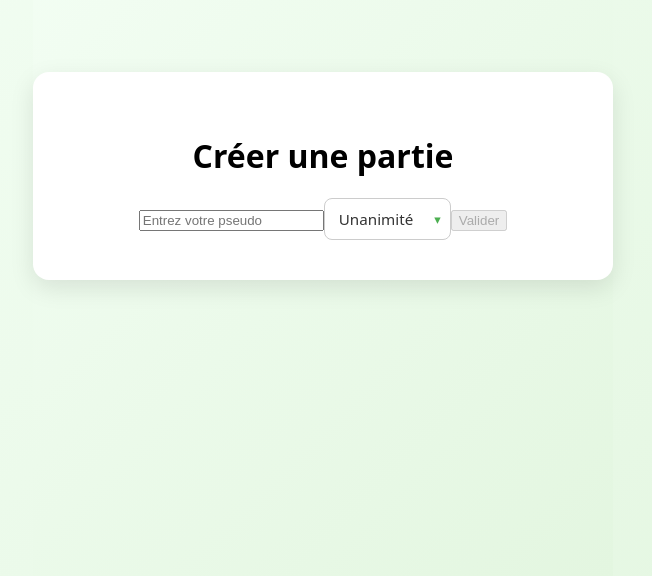
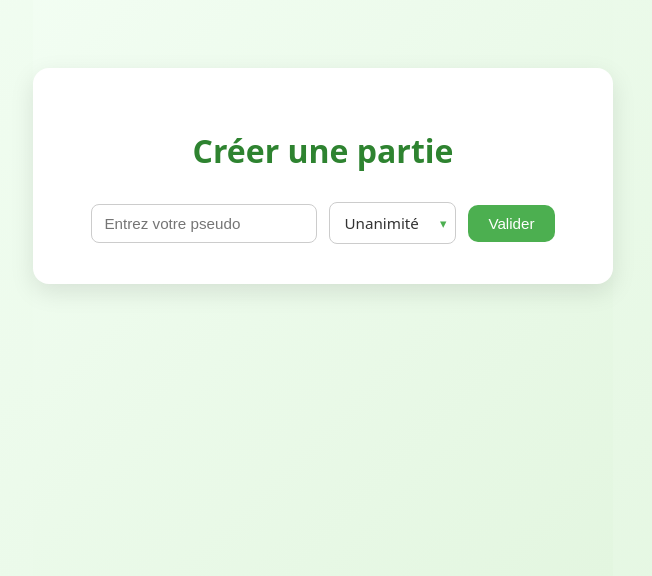
Before and after one commit to ggratchev/PlanningPoker, a React (Vite) app in the folder frontend/: page /creer-partie in a window 1280 px wide. Shown: the part 224-800 px from the top of the page, without its empty margins (317-969 px from the left). Built offline with nearby package versions, Linux system fonts and the light colour scheme.

Commit message:
Css for select, text zone and button in CreerPartie page.

```diff
--- a/frontend/src/Pages.css
+++ b/frontend/src/Pages.css
@@ -6,8 +6,7 @@
   justify-content: center;
   align-items: center;
   background: linear-gradient(135deg, #f5fff6, #e3f6e0);
-  font-family: "Rubik", system-ui, -apple-system, BlinkMacSystemFont, "Segoe UI",
-    sans-serif;
+  font-family: "Rubik", system-ui, -apple-system, BlinkMacSystemFont, "Segoe UI", sans-serif;
 }
 
 /* Carte centrale */
@@ -21,13 +20,41 @@
   text-align: center;
 }
 
-/* Conteneur du select */
+.titre_creer_partie {
+  font-size: 2rem;
+  margin-bottom: 30px;
+  color: #2e8330;
+}
+
+/* le formulaire */
+.ligne_formulaire {
+  display: flex;
+  justify-content: center;
+  align-items: center;
+  gap: 12px;
+}
+
+
+.champ_texte { /* Champ texte pseudo */
+  padding: 10px 12px;
+  border-radius: 8px;
+  border: 1px solid #cccccc;
+  font-size: 0.95rem;
+  min-width: 200px;
+  outline: none;
+}
+
+.champ_texte:focus {
+  border-color: #4caf50;
+  box-shadow: 0 0 0 2px rgba(76, 175, 80, 0.2);
+}
+
+/* le conteneur du select */
 .select_wrapper {
   position: relative;
   display: inline-block;
 }
 
-/* Select mode de jeu */
 .select_mode {
   appearance: none;
   -webkit-appearance: none;
@@ -41,11 +68,8 @@
   color: #333;
   cursor: pointer;
 
-  font-family: "Rubik", system-ui, -apple-system, BlinkMacSystemFont, "Segoe UI",
-    sans-serif;
-
-  transition: border-color 0.2s ease, box-shadow 0.2s ease,
-    background-color 0.2s ease;
+  font-family: "Rubik", system-ui, -apple-system, BlinkMacSystemFont, "Segoe UI", sans-serif;
+  transition: border-color 0.2s ease, box-shadow 0.2s ease, background-color 0.2s ease;
 }
 
 /* Flèche du select */
@@ -59,3 +83,15 @@
   color: #4caf50;
   font-size: 0.8rem;
 }
+
+.bouton_valider {
+  padding: 10px 20px;
+  border-radius: 10px;
+  border: none;
+  background-color: #4caf50;
+  color: #ffffff;
+  font-size: 0.95rem;
+  font-weight: 500;
+  cursor: pointer;
+  transition: background-color 0.2s ease, transform 0.15s ease, box-shadow 0.2s ease;
+}
```
